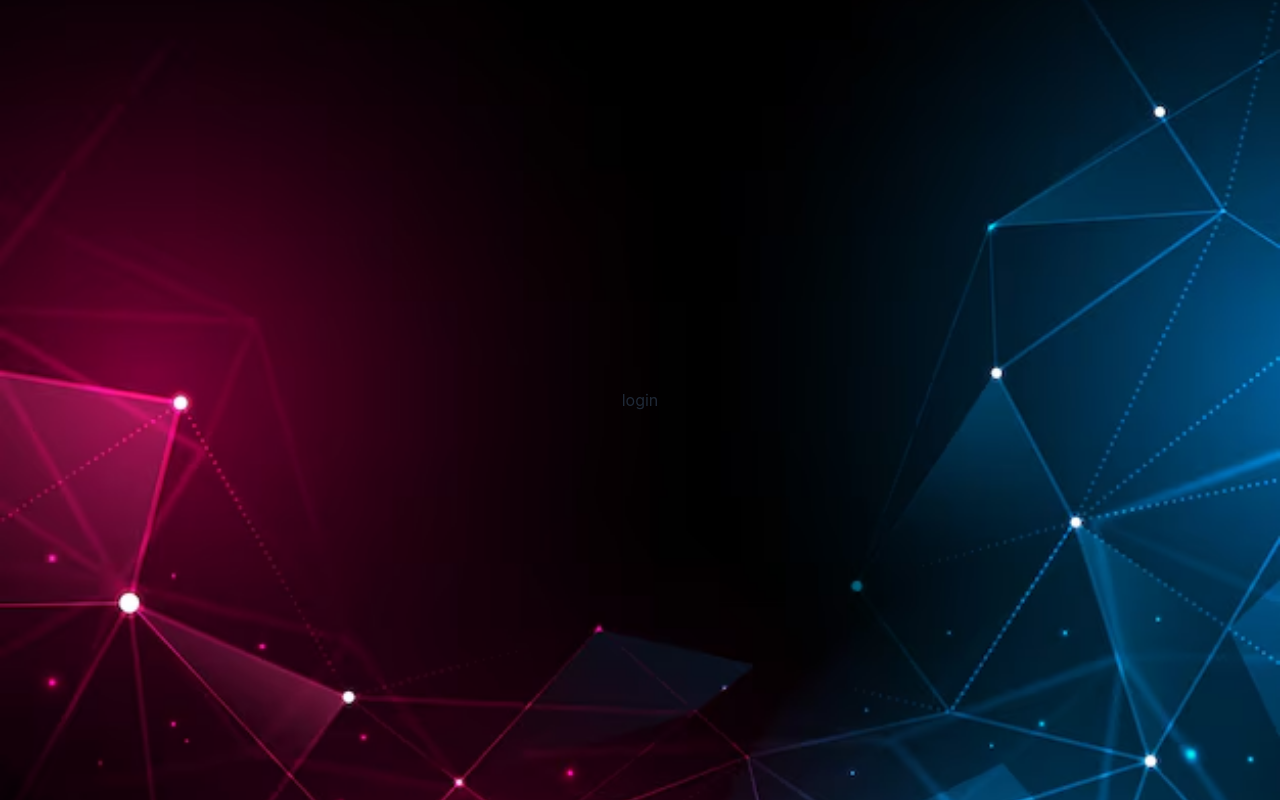
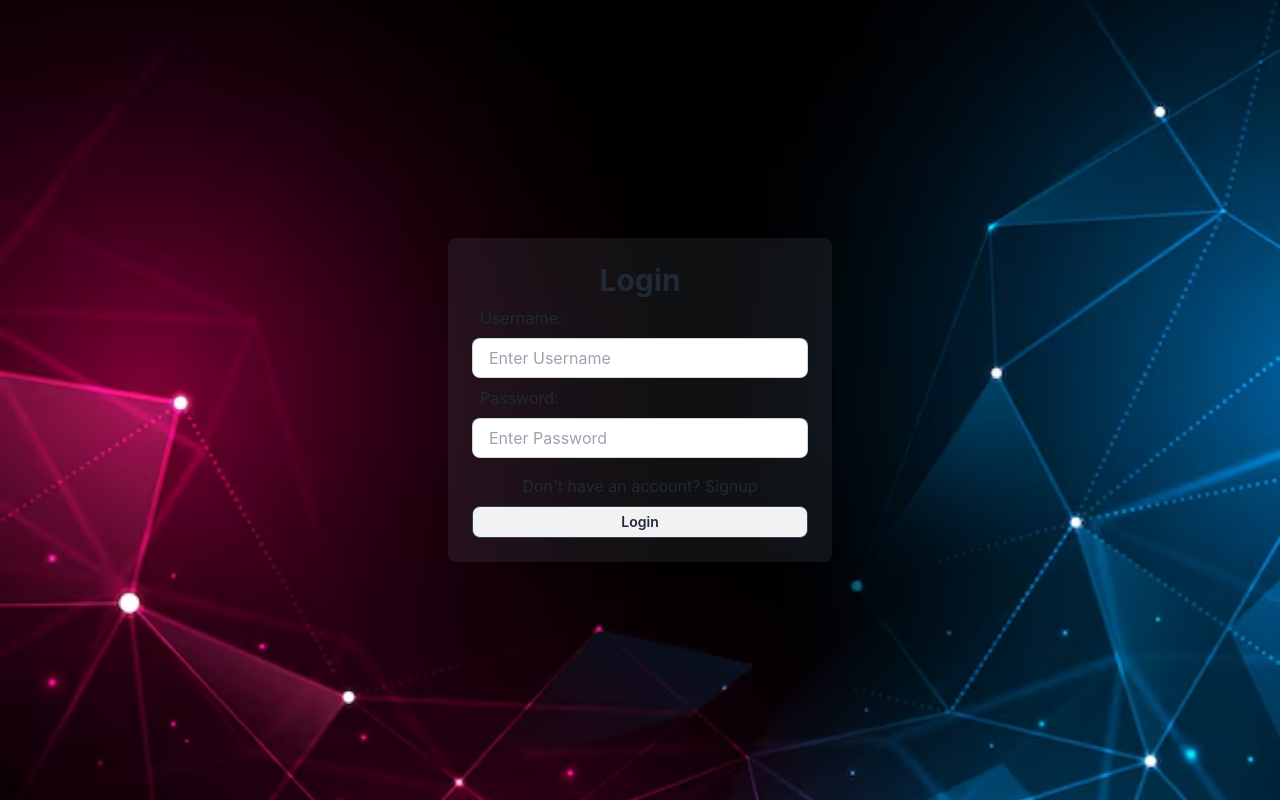
Before and after one commit to Mahesh-Motale77/Chat-Application, a React (Create React App) app in the folder frontend/: page /login in a window 1280 px wide. Built offline with nearby package versions, Linux system fonts and the light colour scheme.

Commit message:
Login frontend code

```diff
--- a/frontend/src/components/Login.jsx
+++ b/frontend/src/components/Login.jsx
@@ -1,9 +1,29 @@
-import React from 'react'
+import React from 'react';
+import {Link} from 'react-router-dom';
 
 const Login = () => {
   return (
-    <div>
-      login
+    <div className='min-w-96 mx-auto'>
+      <div className='w-full p-6 shadow-md rounded-lg  bg-gray-500 bg-clip-padding backdrop-filter backdrop-blur-md bg-opacity-15'>
+            <h1 className='text-3xl font-bold text-center'>Login</h1>
+            <form action="">
+                <div className=''>
+                    <label className='label p-2'>
+                        <span className='text-base label-text'>Username: </span>
+                    </label>
+                    <input type="text" placeholder='Enter Username' className='w-full input input-bordered h-10'/>
+                </div>
+                <div className=''>
+                    <label className='label p-2'>
+                        <span className='text-base label-text'>Password: </span>
+                    </label>
+                    <input type="password" placeholder='Enter Password' className='w-full input input-bordered h-10'/>
+                </div>
+                <p className='text-center mt-4'>Don't have an account? <Link to="/register">Signup</Link> </p>
+                <button className='btn btn-block btn-sm mt-2 border border-slate-700'>Login</button>
+
+            </form>
+      </div>
     </div>
   )
 }
```
